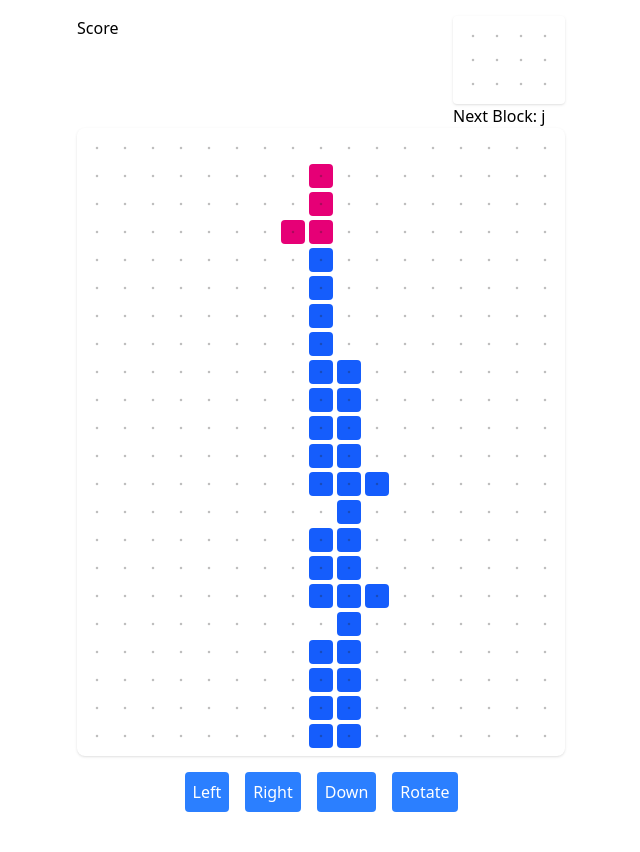
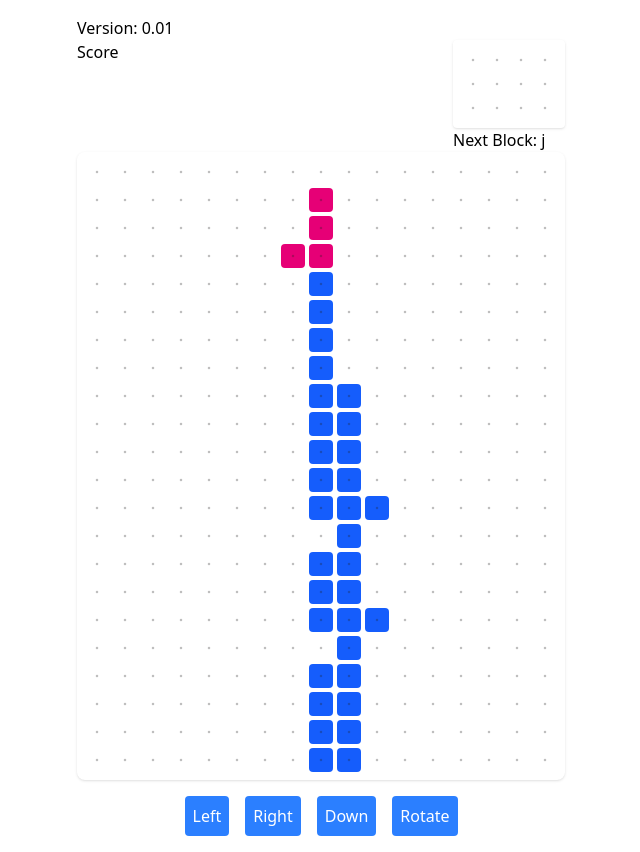
Before and after one commit to jymele/blockgame, a Next.js app: page / in a window 1280 px wide. Shown: the whole page, without its empty margins (319-959 px from the left). Before the commit the page ends 828 px from the top, so only its background shows below. Built offline with nearby package versions, Linux system fonts and the light colour scheme.

Commit message:
Added version

```diff
--- a/app/page.tsx
+++ b/app/page.tsx
@@ -3,6 +3,7 @@ import Experience from "@/experience/experience";
 export default function Home() {
   return (
     <main className="p-4 w-fit mx-auto">
+      <div>Version: 0.01</div>
       <Experience />
     </main>
   );
```
